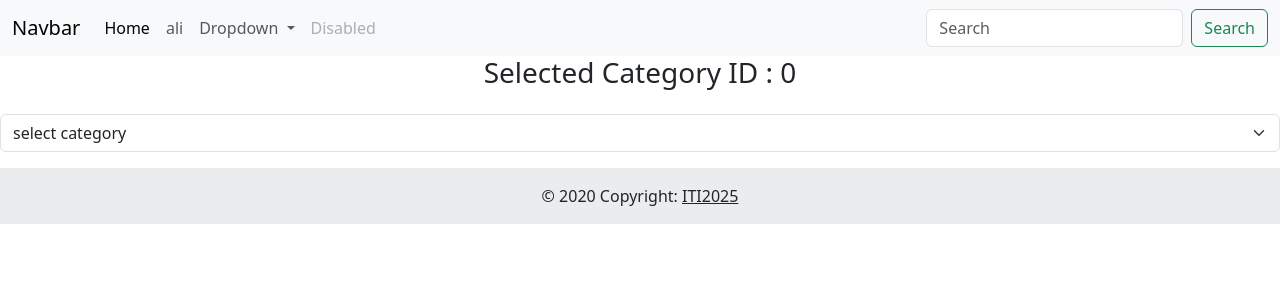
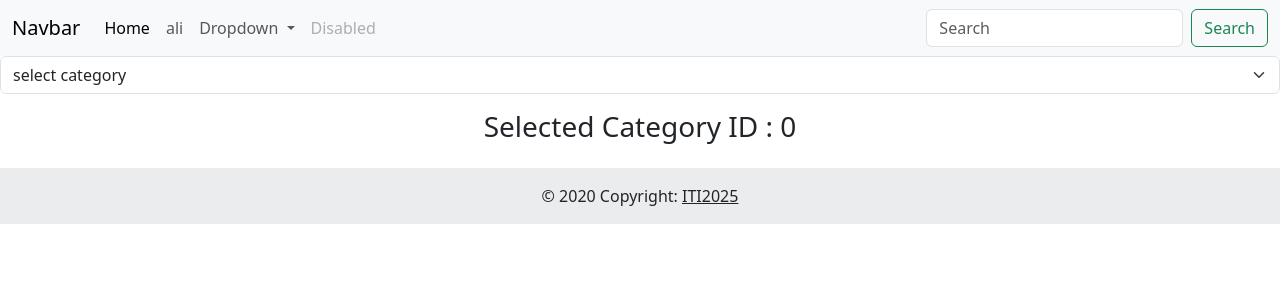
Before and after one commit to mohamedali559/E-Commerce, an Angular app: page / in a window 1280 px wide. Shown: the top 300 px of the page. Built offline with nearby package versions, Linux system fonts and the light colour scheme.

Commit message:
Implement Order component and integrate with Products; update app structure and remove unused code

```diff
--- a/src/app/app.html
+++ b/src/app/app.html
@@ -1,4 +1,4 @@
 <app-header></app-header>
-<app-products>
-</app-products>
+<app-order></app-order>
+<!-- <app-products></app-products> -->
 <app-footer></app-footer>
--- a/src/app/app.ts
+++ b/src/app/app.ts
@@ -3,10 +3,11 @@ import { RouterOutlet, ɵEmptyOutletComponent } from '@angular/router';
 import { Header } from "./components/header/header";
 import { Products } from "./components/products/products";
 import { Footer } from "./components/footer/footer";
+import { Order } from "./components/order/order";
 
 @Component({
   selector: 'app-root',
-  imports: [Header, Products, Footer],
+  imports: [Header, Products, Footer, Order],
   templateUrl: './app.html',
   styleUrl: './app.css'
 })
--- /dev/null
+++ b/src/app/components/order/order.html
@@ -0,0 +1,10 @@
+<div class="mb-3">
+    <select [(ngModel)]="selectedCategoryId" class="form-select" aria-label="Default select example">
+        <option value="0" disabled selected>select category</option>
+        @for (cat of CategoryList; track cat.id) {
+        <option [value]="cat.id">{{cat.name}}</option>
+        }
+    </select>
+</div>
+
+<app-products></app-products>
--- /dev/null
+++ b/src/app/components/order/order.ts
@@ -0,0 +1,25 @@
+import { Component } from '@angular/core';
+import { ICategory } from '../../models/icategory';
+import { FormsModule, NgModel } from '@angular/forms';
+import { Products } from "../products/products";
+
+@Component({
+  selector: 'app-order',
+  imports: [FormsModule, Products],
+  templateUrl: './order.html',
+  styleUrl: './order.css'
+})
+export class Order {
+
+    CategoryList: ICategory[];
+    selectedCategoryId: number | null = 0;
+
+    constructor() {
+     this.CategoryList = [
+      { id: 1, name: 'Electronics' },
+      { id: 2, name: 'Accessories' },
+      { id: 3, name: 'Gadgets' }
+    ];
+    }
+
+}
--- a/src/app/components/products/products.html
+++ b/src/app/components/products/products.html
@@ -1,28 +1,30 @@
 <h3 class="text-center mb-4">Selected Category ID : {{selectedCategoryId}}</h3>
 
-<div class="mb-3">
-    <select [(ngModel)]="selectedCategoryId" class="form-select" aria-label="Default select example">
-        <option value="0" disabled selected>select category</option>
-        <option *ngFor="let cat of CategoryList" [value]="cat.id">{{cat.name}}</option>
-    </select>
-</div>
 
 <div class="row row-cols-1 row-cols-md-3 g-4">
-    <ng-container *ngFor="let Product of ProductsList">
-        <div class="col" *ngIf="Product.Quantity != 0" [class.d-none]="selectedCategoryId !=Product.categoryId">
+    <!-- for loop -->
+    @for (Product of ProductsList; track Product.id) {
+    <!-- if to check product quantity equals zero or not -->
+    @if (Product.Quantity != 0) {
+    <div class="col" [class.d-none]="selectedCategoryId !=Product.categoryId">
+        <!-- Product Card -->
         <div class="card">
             <img [src]="Product.imageUrl" class="card-img-top" alt="...">
             <div class="card-body" [ngStyle]="Product.Quantity==1?{'background-color':'yellow'}:{}">
                 <h5 class="card-title">{{Product.name}} ---- {{Product.price}}$</h5>
                 <p class="card-text" [ngClass]="Product.Quantity>1?'':'text-danger'">{{Product.description}}</p>
-                    <p class="card-text" *ngIf="Product.Quantity>1;else lastitem ">
-                        {{Product.Quantity}}</p>
-                    <ng-template #lastitem>
+                <!-- Quantity Check -->
+                @if (Product.Quantity>1) {
+                <p class="card-text">{{Product.Quantity}}</p>
+                }
+                @else {
                 <p class="card-text text-danger">Last Item!</p>
-                    </ng-template>
+                }
+                <!-- Buy Button -->
                 <button class="btn btn-success" (click)="Productsold(Product)">Buy</button>
             </div>
         </div>
     </div>
-    </ng-container>
+    }
+    }
 </div>
--- a/src/app/components/products/products.ts
+++ b/src/app/components/products/products.ts
@@ -14,7 +14,6 @@ import { ɵEmptyOutletComponent } from "@angular/router";
 export class Products {
 
   ProductsList: IProduct[];
-  CategoryList: ICategory[];
   selectedCategoryId: number | null = 0;
   ProductQuantity: string ="";
 
@@ -27,12 +26,6 @@ export class Products {
       { id: 5, name: 'Tablet', description: 'Lightweight tablet', price: 600, categoryId: 3, imageUrl: 'https://fastly.picsum.photos/id/0/5000/3333.jpg?hmac=_j6ghY5fCfSD6tvtcV74zXivkJSPIfR9B8w34XeQmvU', Quantity: 10 },
       { id: 6, name: 'Ipad', description: 'Lightweight Ipad', price: 6000, categoryId: 3, imageUrl: 'https://fastly.picsum.photos/id/0/5000/3333.jpg?hmac=_j6ghY5fCfSD6tvtcV74zXivkJSPIfR9B8w34XeQmvU', Quantity: 1 }
     ];
-
-    this.CategoryList = [
-      { id: 1, name: 'Electronics' },
-      { id: 2, name: 'Accessories' },
-      { id: 3, name: 'Gadgets' }
-    ];
   }
 
   Productsold(IProduct: IProduct){
```
Also changed, not shown: src/app/components/order/order.css (added), 1 other file (tests, documents, lock files or other folders). Lines whose indentation alone changed are shown as unchanged.
